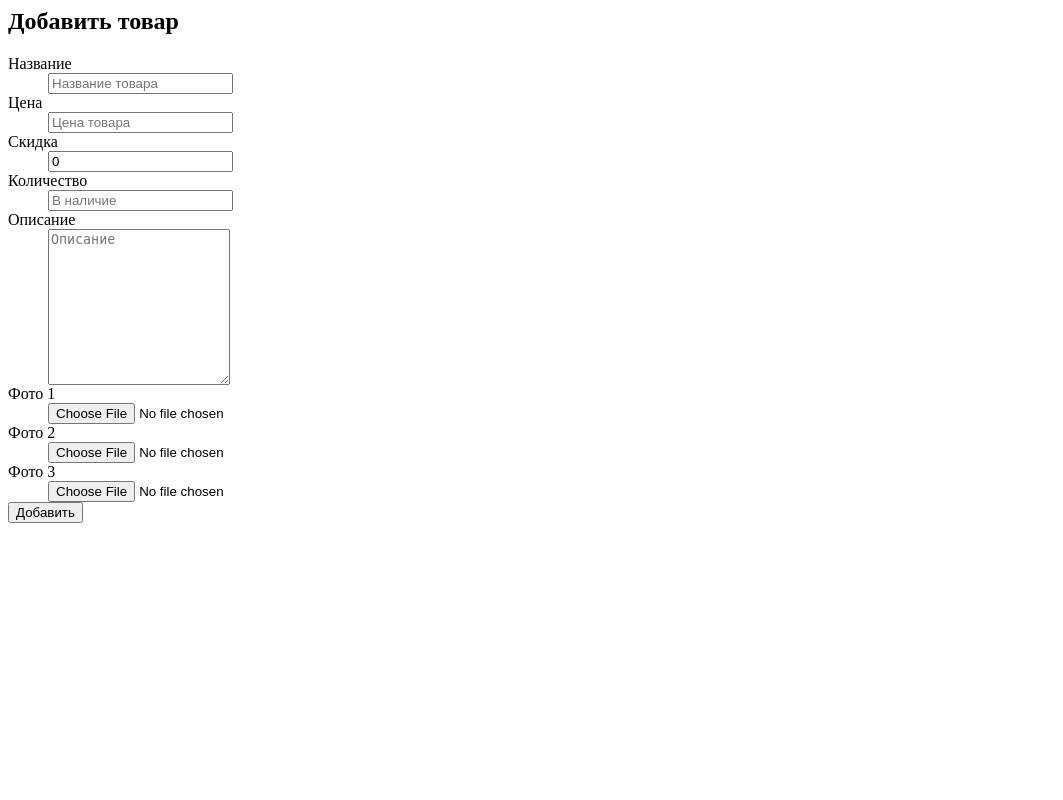
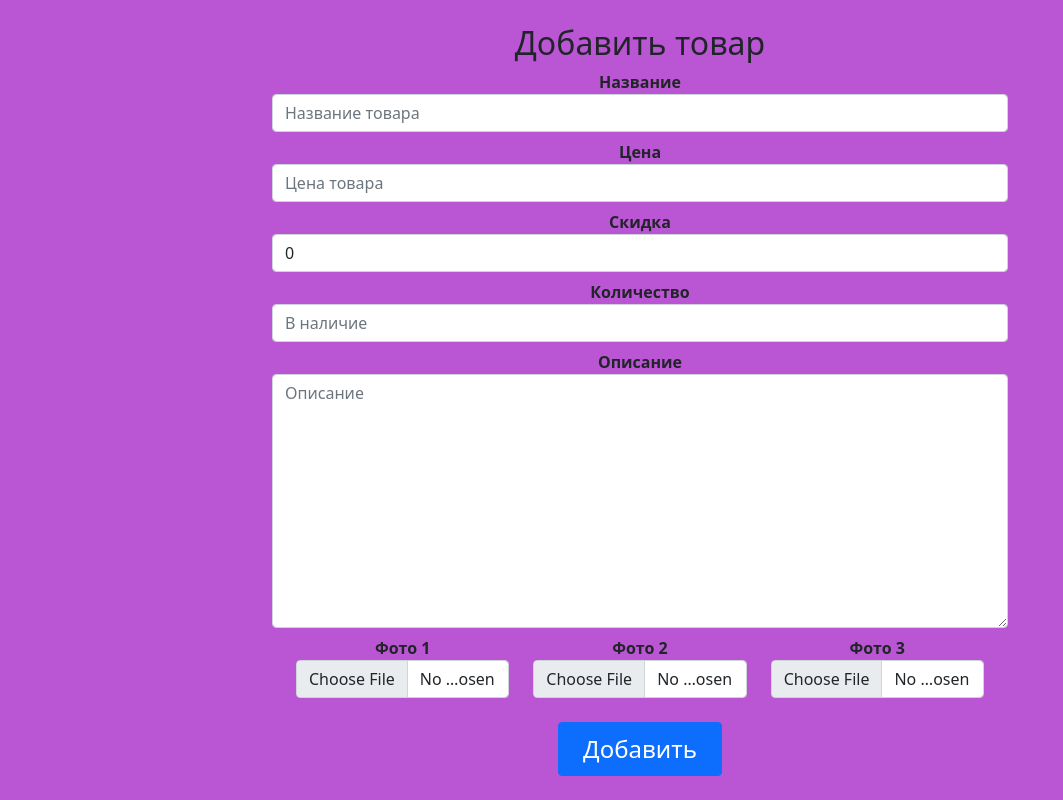
Before and after one commit to tamuruu/web_mag_tamu, a Flask app: page /addproduct in a window 1280 px wide. Shown: the whole page, without its empty margins (0-1063 px from the left). Run offline with Flask 3, Linux system fonts and the light colour scheme; some libraries are stand-ins or nearby versions.

Commit message:
Add files via upload

```diff
--- a/website/templates/add_product.html
+++ b/website/templates/add_product.html
@@ -1,20 +1,64 @@
+<!DOCTYPE html>
+<html lang="en">
+<head>
+    <meta charset="UTF-8">
+    <meta content="width=device-width, initial-scale=1">
+    <link rel="stylesheet"
+          href="https://cdn.jsdelivr.net/npm/bootstrap@5.0.0-beta1/dist/css/bootstrap.min.css"
+          integrity="sha384-giJF6kkoqNQ00vy+HMDP7azOuL0xtbfIcaT9wjKHr8RbDVddVHyTfAAsrekwKmP1"
+          crossorigin="anonymous">
+    <title>{% block title %}Редактирование{% endblock %}</title>
+    <style>
+        body {
+            background-color: #ba55d3;
+        }
 
+        .posnav {
+            position: -webkit-sticky;
+            position: sticky;
+            top: 0;
+        }
 
-{% block content %}
+        .leftpos {
+            position: relative;
+            right: -100px;
+        }
 
+        .butpos {
+            position: relative;
+            right: -170px;
+        }
+
+        .center-screen {
+            display: flex;
+            flex-direction: column;
+            justify-content: center;
+            align-items: center;
+            text-align: center;
+            min-height: 100vh;
+        }
+
+        .btn {
+            text-decoration: none;
+            padding: 0.5rem 1.5rem;
+            font-size: 1.5rem;
+        }
+    </style>
+</head>
+<body>
+<div class="center-screen">
     <div class="container">
         <div class="row">
             <div class="col-md-2"></div>
             <div class="col-md-8">
                 <h2 class="text-center"> Добавить товар </h2>
-            {% from "_formhelpers.html" import render_field%}
+                {% from "_formhelpers.html" import render_field %}
                 <form action="" method="POST" enctype="multipart/form-data">
                     {{ render_field(form.name, class="form-control", placeholder="Название товара")}}
                     {{ render_field(form.price, class="form-control", placeholder="Цена товара")}}
                     {{ render_field(form.discount, class="form-control", placeholder="скидка")}}
                     {{ render_field(form.stock, class="form-control", placeholder="В наличие")}}
                     {{ render_field(form.description, class="form-control", placeholder="Описание", rows="10")}}
-
                     <div class="container">
                         <div class="row">
                             <div class="col-md-4">{{ render_field(form.image1, class="form-control")}}</div>
@@ -22,12 +66,15 @@
                             <div class="col-md-4">{{ render_field(form.image3, class="form-control")}}</div>
                         </div>
                     </div>
-
-            <button type="sumbit" class="btn btn-success">Добавить</button>
-
+                    <button type="submit" class="btn btn-primary mt-3">Добавить</button>
                 </form>
             </div>
             <div class="col-md-2"></div>
         </div>
     </div>
-{% endblock %}
+</div>
+<script src="https://cdn.jsdelivr.net/npm/bootstrap@5.3.3/dist/js/bootstrap.bundle.min.js"
+        integrity="sha384-YvpcrYf0tY3lHB60NNkmXc5s9fDVZLESaAA55NDzOxhy9GkcIdslK1eN7N6jIeHz"
+        crossorigin="anonymous"></script>
+</body>
+</html>
```
Lines whose indentation alone changed are shown as unchanged.
